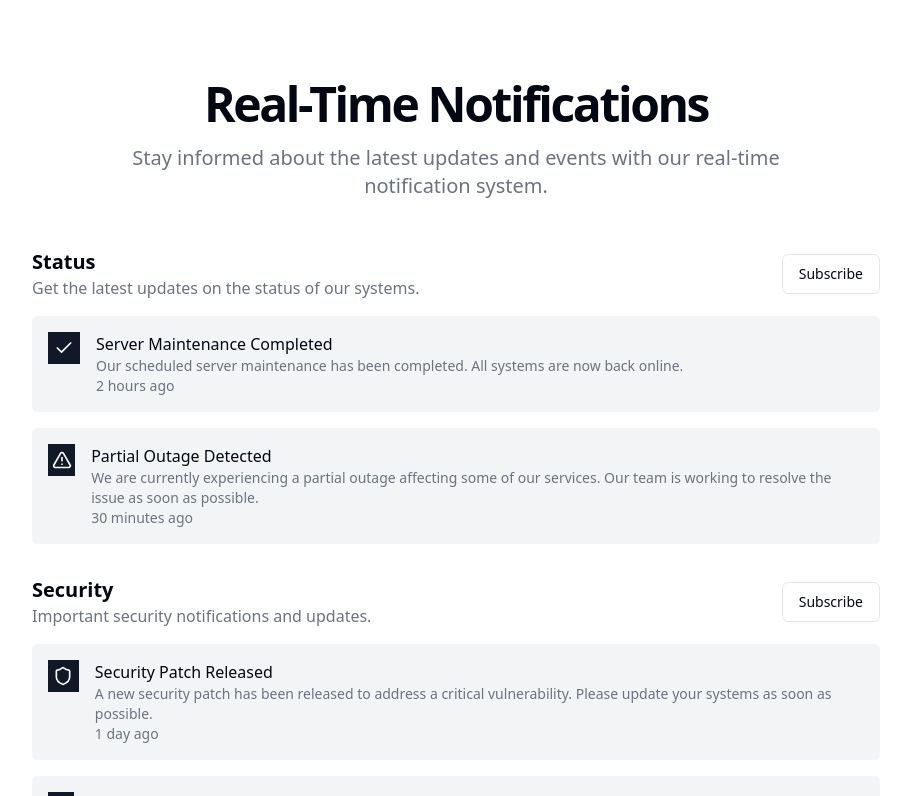
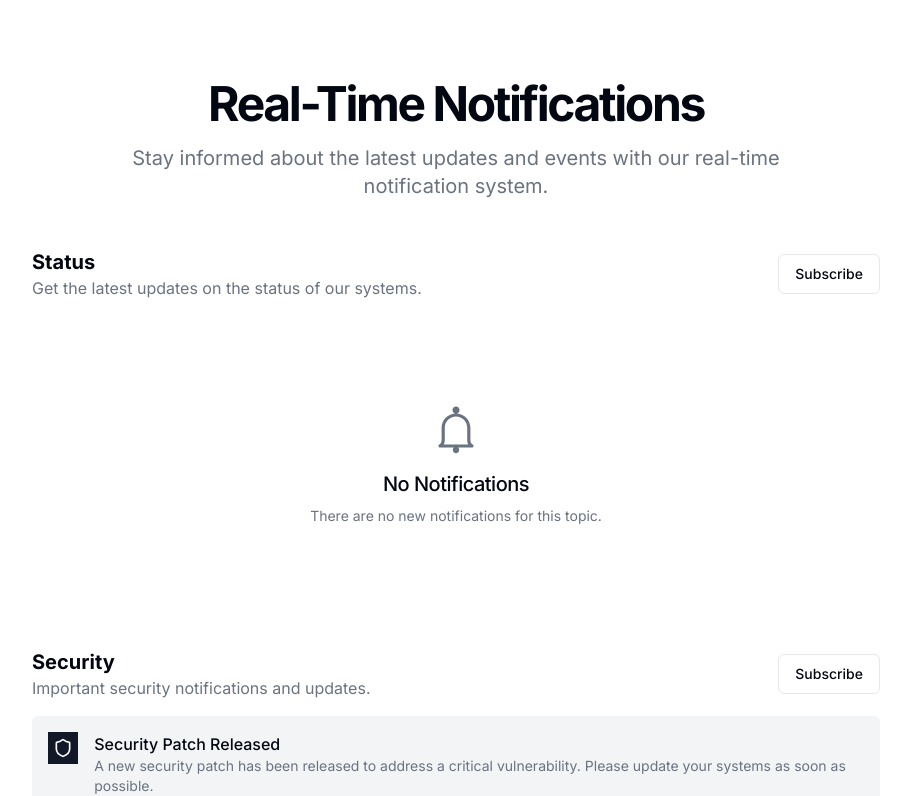
Before and after one commit to KarlaNunes/notifications-web-app, a Next.js app: page / in a window 1280 px wide. Shown: the top 796 px of the page, without its empty margins (184-1095 px from the left). Built offline with nearby package versions, Linux system fonts and the light colour scheme.

Commit message:
chore: create empty notifications component

```diff
--- a/src/app/globals.css
+++ b/src/app/globals.css
@@ -3,6 +3,7 @@
 @tailwind utilities;
 
 @layer base {
+
   :root {
     --background: 0 0% 100%;
     --foreground: 224 71.4% 4.1%;
@@ -64,6 +65,10 @@
     @apply border-border;
   }
   body {
-    @apply bg-background text-foreground;
+    @apply bg-background text-foreground font-body;
+  }
+
+  h1, h2, h3, h4, h5, h6 {
+    @apply font-heading;
   }
 }
--- /dev/null
+++ b/src/components/emptyNotifications.tsx
@@ -0,0 +1,13 @@
+import { BellIcon } from "@radix-ui/react-icons";
+
+export function EmptyNotifications() {
+    return (
+        <div className="flex min-h-[300px] items-center justify-center bg-background px-4 py-12 sm:px-6 lg:px-8">
+            <div className="mx-auto max-w-md text-center">
+                <BellIcon className="mx-auto h-12 w-12 text-muted-foreground" />
+                <h3 className="mt-4 text-xl font-medium tracking-tight text-foreground">No Notifications</h3>
+                <p className="mt-2 text-sm text-muted-foreground">There are no new notifications for this topic.</p>
+            </div>
+        </div>
+    );
+}
--- a/src/components/section.tsx
+++ b/src/components/section.tsx
@@ -1,6 +1,7 @@
 import React from 'react';
 import { Button } from '@/components/ui/button';
 import Notification from './notification';
+import { EmptyNotifications } from './emptyNotifications';
 
 interface NotificationProps {
   icon: React.ComponentType<React.SVGProps<SVGSVGElement>>;
@@ -26,9 +27,14 @@ const Section: React.FC<SectionProps> = ({ title, description, notifications })
         <Button variant="outline">Subscribe</Button>
       </div>
       <div className="mt-4 space-y-4">
-        {notifications.map((notification, index) => (
-          <Notification key={index} {...notification} />
-        ))}
+        {notifications.length === 0 ? (
+          <EmptyNotifications
+           />
+        ) : (
+          notifications.map((notification, index) => (
+            <Notification key={index} {...notification} />
+          ))
+        )}
       </div>
     </div>
   );
--- a/src/lib/notificationsStaticData.ts
+++ b/src/lib/notificationsStaticData.ts
@@ -7,18 +7,18 @@ import TriangleAlertIcon from "@/components/icons/triangleAlertIcon";
 
 export const notifications = {
     status: [
-      {
-        icon: CheckIcon,
-        title: "Server Maintenance Completed",
-        description: "Our scheduled server maintenance has been completed. All systems are now back online.",
-        time: "2 hours ago",
-      },
-      {
-        icon: TriangleAlertIcon,
-        title: "Partial Outage Detected",
-        description: "We are currently experiencing a partial outage affecting some of our services. Our team is working to resolve the issue as soon as possible.",
-        time: "30 minutes ago",
-      },
+      // {
+      //   icon: CheckIcon,
+      //   title: "Server Maintenance Completed",
+      //   description: "Our scheduled server maintenance has been completed. All systems are now back online.",
+      //   time: "2 hours ago",
+      // },
+      // {
+      //   icon: TriangleAlertIcon,
+      //   title: "Partial Outage Detected",
+      //   description: "We are currently experiencing a partial outage affecting some of our services. Our team is working to resolve the issue as soon as possible.",
+      //   time: "30 minutes ago",
+      // },
     ],
     security: [
       {
```
